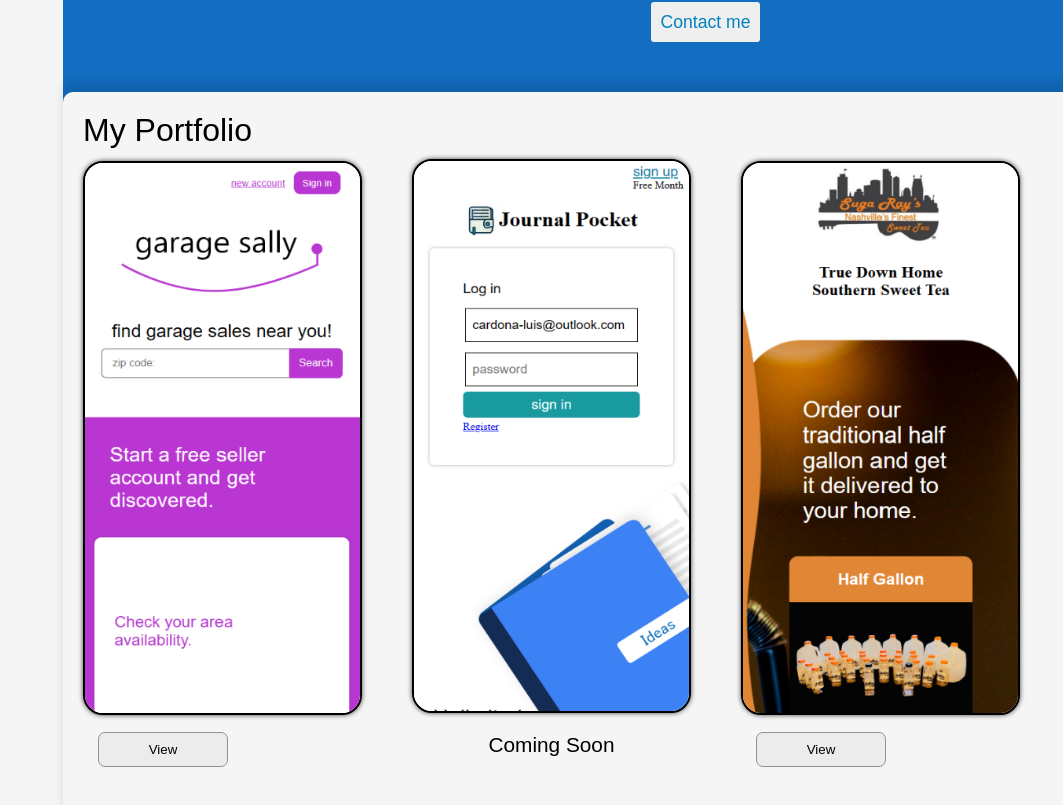
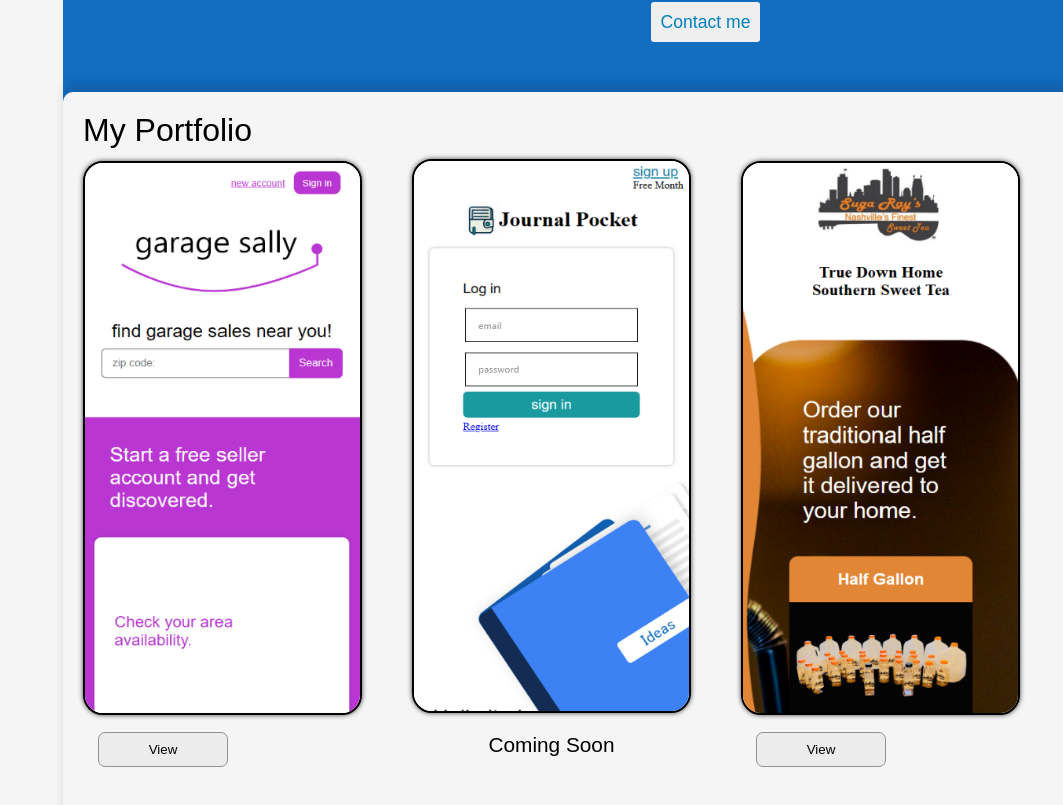
Before and after one commit to louieLouie117/Outline, a React (Create React App) app in the folder client/: page / in a window 1280 px wide. Shown: the part 1632-2437 px from the top of the page, without its empty margins (217-1280 px from the left). Built offline with nearby package versions, Linux system fonts and the light colour scheme.

Commit message:
UpdatedJournalPhoto

```diff
--- a/client/src/components/WorkExperience.jsx
+++ b/client/src/components/WorkExperience.jsx
@@ -60,7 +60,7 @@ function WorkExperience(props) {
                     <li>
 
 
-                      <img src="/assets/Portfolio/JournalPocketWebsite.png" alt=''/>
+                      <img src="/assets/Portfolio/JournalPocketApp.png" alt=''/>
                             <footer className='CardFooter-Container'>
                                   <h2>Coming Soon</h2>
 
```
Also changed, not shown: client/public/assets/Portfolio/JournalPocketApp.png (added).
